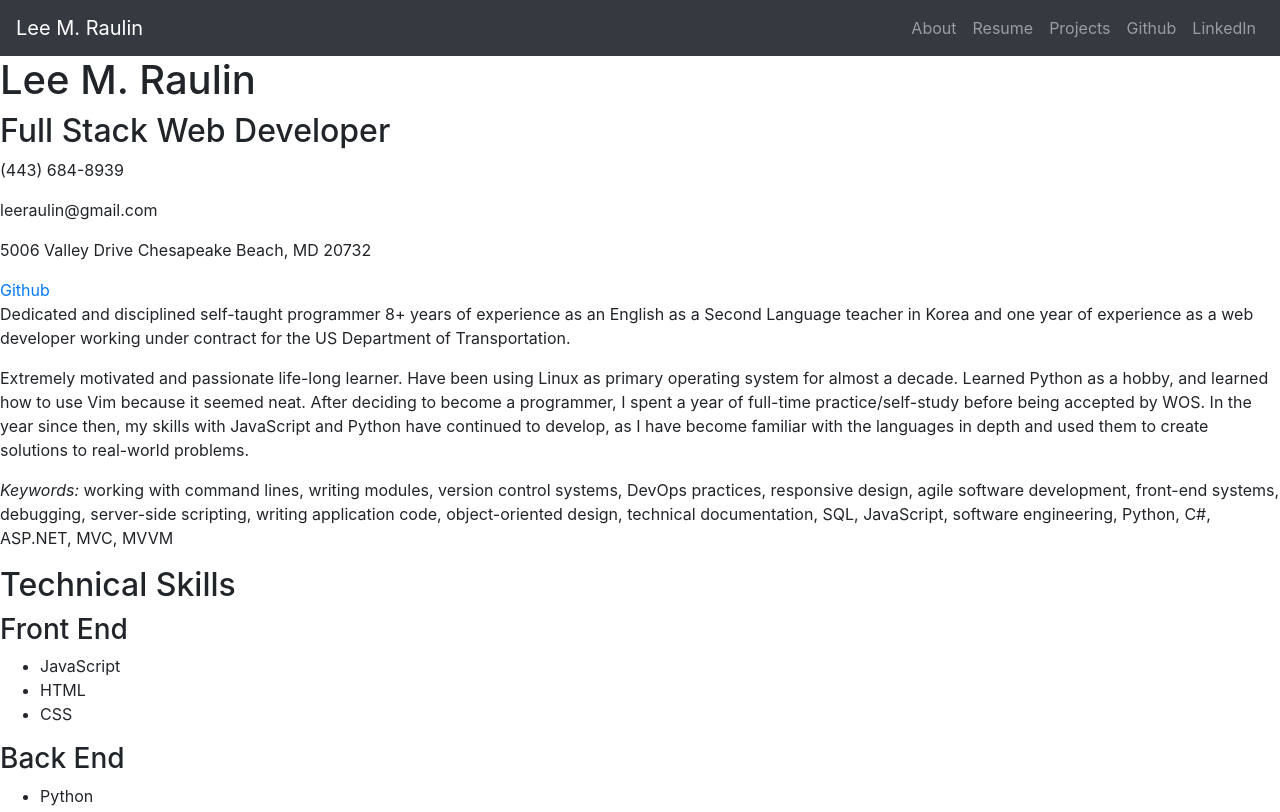
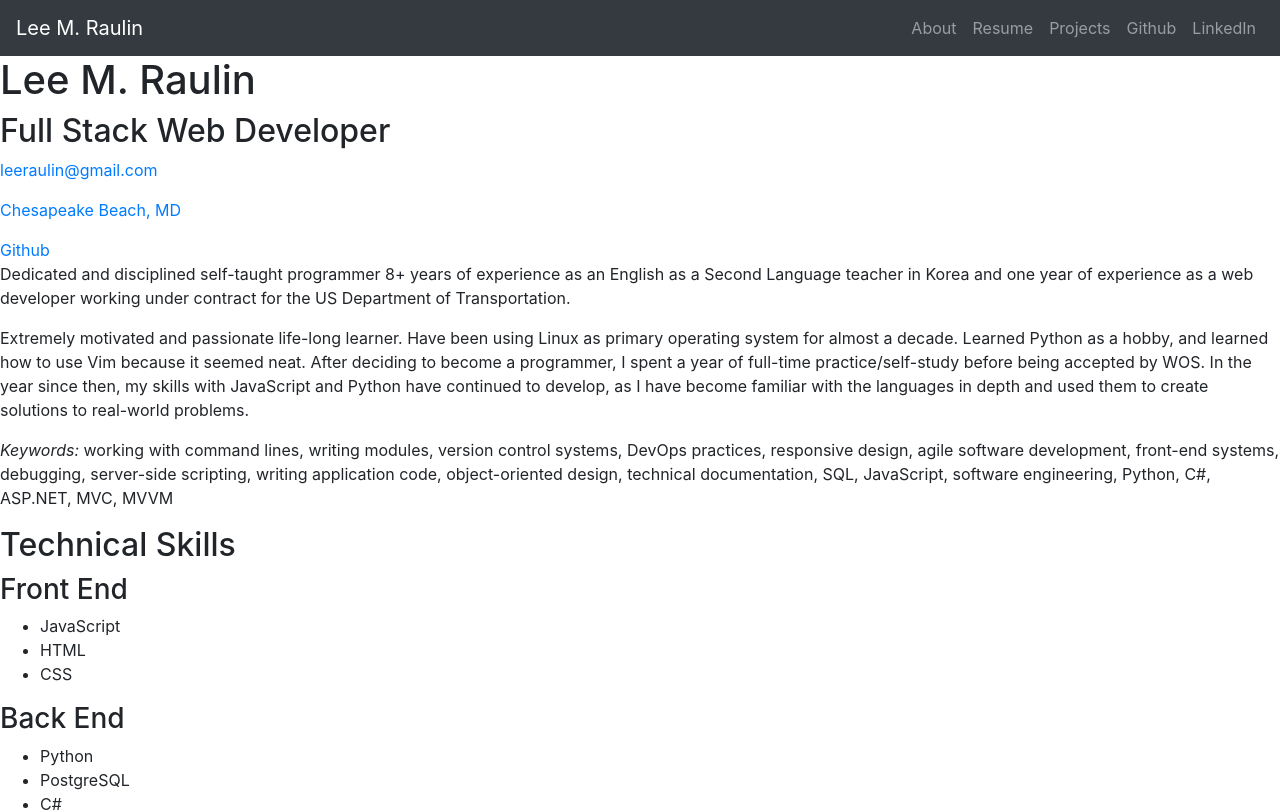
Before and after one commit to lraulin/reactstrap-resume, a React (Create React App) app: page /resume in a window 1280 px wide. Shown: the top 812 px of the page. Built offline with nearby package versions, Linux system fonts and the light colour scheme.

Commit message:
Remove private info

```diff
--- a/src/Resume.jsx
+++ b/src/Resume.jsx
@@ -30,10 +30,13 @@ const Resume = props => (
     <h1>Lee M. Raulin</h1>
     <h2>Full Stack Web Developer</h2>
     <section id="contactSection">
-      <p className="phoneNumber">(443) 684-8939</p>
-      <p className="emailAddress">leeraulin@gmail.com</p>
+      <p className="emailAddress">
+        <a href="mailto:leeraulin@gmail.com">leeraulin@gmail.com</a>
+      </p>
       <p className="streetAddress">
-        5006 Valley Drive Chesapeake Beach, MD 20732
+        <a href="https://www.google.com/maps/place/Chesapeake+Beach">
+          Chesapeake Beach, MD
+        </a>
       </p>
       <a href="http://github.com/lraulin">Github</a>
       <a href="http://www.linkedin.com/in/leeraulin" />
```
Also changed, not shown: 13 other files (tests, documents, lock files or other folders).
